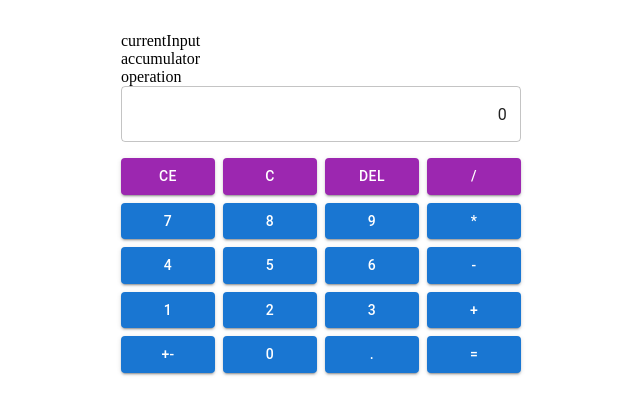
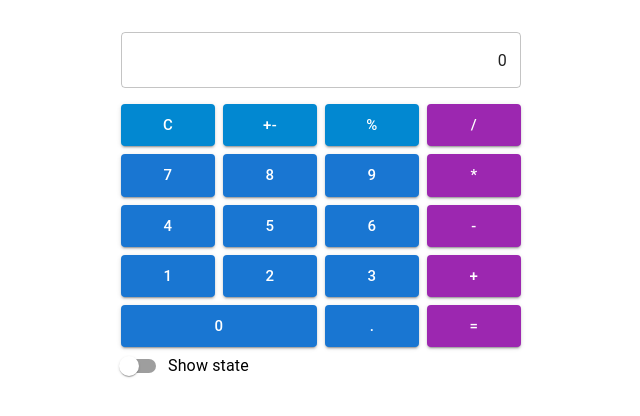
Before and after one commit to ArtemEkzarho/calculator-expressts-reactts-vite, a React (Vite) app in the folder client/: page / in a window 1280 px wide. Shown: the top 416 px of the page, without its empty margins (319-959 px from the left). Built offline with nearby package versions, Linux system fonts and the light colour scheme.

Commit message:
more realistic logic for actions

```diff
--- a/client/src/App.tsx
+++ b/client/src/App.tsx
@@ -1,73 +1,102 @@
 import { useState } from 'react'
-import { Box, TextField, Grid } from '@mui/material'
+import { Box, TextField, Grid, Switch, FormControlLabel, Typography } from '@mui/material'
 import CalculatorButton from './CalculatorButton' // Make sure to import or define this component
 
 export const App = () => {
-  const [currentInput, setCurrentInput] = useState<string>('')
-  const [accumulator, setAccumulator] = useState<number | null>(null)
-  const [operation, setOperation] = useState<string | null>(null)
+  const [displayValue, setDisplayValue] = useState<string>('0')
+  const [firstOperand, setFirstOperand] = useState<number | null>(null)
+  const [secondOperand, setSecondOperand] = useState<number | null>(null)
+  const [operator, setOperator] = useState<string | null>(null)
+  const [firstOperandSet, setFirstOperandSet] = useState<boolean>(false)
+  const [shouldClearField, setShouldClearField] = useState<boolean>(false)
 
-  const handleNumberClick = (number: string) => {
-    setCurrentInput(currentInput === '0' || operation ? number : currentInput + number)
-  }
+  const [showState, setShowState] = useState(false)
 
-  const handleClear = () => {
-    setCurrentInput('')
-    setAccumulator(null)
-    setOperation(null)
-  }
+  const inputDigit = (digit: number) => {
+    const parsedDigit = String(digit)
+    const newDisplayValue =
+      displayValue === '0' || shouldClearField ? parsedDigit : displayValue + parsedDigit
+    setDisplayValue(newDisplayValue)
 
-  const handleDelete = () => {
-    setCurrentInput(currentInput.slice(0, -1))
-  }
+    if (shouldClearField) {
+      setShouldClearField(false)
+    }
 
-  const handleDot = () => {
-    if (!currentInput.includes('.')) {
-      setCurrentInput(currentInput + '.')
+    if (!firstOperandSet) {
+      setFirstOperand(Number(newDisplayValue))
+    } else {
+      setSecondOperand(Number(newDisplayValue))
     }
   }
 
-  const handleOperator = (newOperation: string) => {
-    if (operation && accumulator !== null) {
-      const result = calculate(accumulator, parseFloat(currentInput), operation)
-      setAccumulator(result)
-      setCurrentInput('')
-      setOperation(newOperation)
-    } else {
-      setAccumulator(parseFloat(currentInput))
-      setCurrentInput('')
-      setOperation(newOperation)
+  const clearAll = () => {
+    setDisplayValue('0')
+    setOperator(null)
+    setFirstOperand(null)
+    setSecondOperand(null)
+    setFirstOperandSet(false)
+  }
+
+  const performOperation = (nextOperator: '/' | '-' | '+' | '*') => {
+    setFirstOperandSet(true)
+    setOperator(nextOperator)
+    setShouldClearField(true)
+    setSecondOperand(null)
+    handleEqual()
+  }
+
+  const handleEqual = () => {
+    const newValue = calculate()
+
+    if (newValue !== null) {
+      setFirstOperand(newValue)
+      setDisplayValue(String(newValue))
     }
   }
 
-  const handleCalculate = () => {
-    if (operation && accumulator !== null) {
-      const result = calculate(accumulator, parseFloat(currentInput), operation)
-      setCurrentInput(String(result))
-      setAccumulator(null)
-      setOperation(null)
+  const calculate = () => {
+    if (firstOperand !== null && secondOperand !== null) {
+      switch (operator) {
+        case '+':
+          return firstOperand + secondOperand
+        case '-':
+          return firstOperand - secondOperand
+        case '*':
+          return firstOperand * secondOperand
+        case '/':
+          return secondOperand !== 0 ? firstOperand / secondOperand : 0
+        default:
+          throw Error('Unknown operator')
+      }
+    } else {
+      console.log('One or both of operands are empty.')
+      return null
     }
   }
 
-  const handlePlusMinus = () => {
-    if (currentInput !== '') {
-      // Check if there's something to invert
-      setCurrentInput(currentInput.startsWith('-') ? currentInput.slice(1) : '-' + currentInput)
+  const toggleSign = () => {
+    const newValue = parseFloat(displayValue) * -1
+    setDisplayValue(String(newValue))
+
+    if (!firstOperandSet) {
+      setFirstOperand(Number(newValue))
+    } else {
+      setSecondOperand(Number(newValue))
     }
   }
 
-  const calculate = (first: number, second: number, operation: string): number => {
-    switch (operation) {
-      case '+':
-        return first + second
-      case '-':
-        return first - second
-      case '*':
-        return first * second
-      case '/':
-        return second !== 0 ? first / second : 0 // Prevent division by zero
-      default:
-        return 0
+  const inputDot = () => {
+    if (displayValue.indexOf('.') !== -1) {
+      return
+    } else {
+      const newValue = displayValue + '.'
+      setDisplayValue(String(newValue))
+
+      if (!firstOperandSet) {
+        setFirstOperand(Number(newValue))
+      } else {
+        setSecondOperand(Number(newValue))
+      }
     }
   }
 
@@ -83,64 +112,103 @@ export const App = () => {
         borderRadius: 2,
       }}
     >
-      <Box>currentInput {currentInput}</Box>
-      <Box>accumulator {accumulator}</Box>
-      <Box>operation {operation}</Box>
       <TextField
         fullWidth
         variant="outlined"
-        value={currentInput || (accumulator ? String(accumulator) : '0')}
+        value={displayValue}
         InputProps={{ readOnly: true }}
         inputProps={{ style: { textAlign: 'right' } }}
         sx={{ mb: 2 }}
       />
-      <Grid container spacing={1}>
-        {['CE', 'C', 'Del', '/'].map((op, index) => (
-          <Grid item xs={3} key={index}>
-            <CalculatorButton
-              label={op}
-              onClick={() => {
-                if (op === 'CE') {
-                  handleClear()
-                } else if (op === 'C') {
-                  handleClear()
-                } else if (op === 'Del') {
-                  handleDelete()
-                } else {
-                  handleOperator(op)
-                }
-              }}
-              color="secondary"
-            />
-          </Grid>
-        ))}
-        {['7', '8', '9', '*', '4', '5', '6', '-', '1', '2', '3', '+'].map((op) => (
-          <Grid item xs={3} key={op}>
-            <CalculatorButton
-              label={op}
-              onClick={() => {
-                if (!isNaN(Number(op))) {
-                  handleNumberClick(op)
-                } else {
-                  handleOperator(op)
-                }
-              }}
-            />
-          </Grid>
-        ))}
+
+      <Grid container spacing={1} mb={1}>
         <Grid item xs={3}>
-          <CalculatorButton label="+-" onClick={handlePlusMinus} />
+          <CalculatorButton label="C" onClick={clearAll} color="info" />
         </Grid>
         <Grid item xs={3}>
-          <CalculatorButton label="0" onClick={() => handleNumberClick('0')} />
+          <CalculatorButton label="+-" onClick={toggleSign} color="info" />
         </Grid>
         <Grid item xs={3}>
-          <CalculatorButton label="." onClick={handleDot} />
+          <CalculatorButton label="%" onClick={console.log} color="info" />
         </Grid>
         <Grid item xs={3}>
-          <CalculatorButton label="=" onClick={handleCalculate} color="primary" />
+          <CalculatorButton label="/" onClick={() => performOperation('/')} color="secondary" />
         </Grid>
       </Grid>
+      <Grid container spacing={1} mb={1}>
+        <Grid item xs={3}>
+          <CalculatorButton label="7" onClick={() => inputDigit(7)} />
+        </Grid>
+        <Grid item xs={3}>
+          <CalculatorButton label="8" onClick={() => inputDigit(8)} />
+        </Grid>
+        <Grid item xs={3}>
+          <CalculatorButton label="9" onClick={() => inputDigit(9)} />
+        </Grid>
+        <Grid item xs={3}>
+          <CalculatorButton label="*" onClick={() => performOperation('*')} color="secondary" />
+        </Grid>
+      </Grid>
+      <Grid container spacing={1} mb={1}>
+        <Grid item xs={3}>
+          <CalculatorButton label="4" onClick={() => inputDigit(4)} />
+        </Grid>
+        <Grid item xs={3}>
+          <CalculatorButton label="5" onClick={() => inputDigit(5)} />
+        </Grid>
+        <Grid item xs={3}>
+          <CalculatorButton label="6" onClick={() => inputDigit(6)} />
+        </Grid>
+        <Grid item xs={3}>
+          <CalculatorButton label="-" onClick={() => performOperation('-')} color="secondary" />
+        </Grid>
+      </Grid>
+      <Grid container spacing={1} mb={1}>
+        <Grid item xs={3}>
+          <CalculatorButton label="1" onClick={() => inputDigit(1)} />
+        </Grid>
+        <Grid item xs={3}>
+          <CalculatorButton label="2" onClick={() => inputDigit(2)} />
+        </Grid>
+        <Grid item xs={3}>
+          <CalculatorButton label="3" onClick={() => inputDigit(3)} />
+        </Grid>
+        <Grid item xs={3}>
+          <CalculatorButton label="+" onClick={() => performOperation('+')} color="secondary" />
+        </Grid>
+      </Grid>
+      <Grid container spacing={1}>
+        <Grid item xs={6}>
+          <CalculatorButton label="0" onClick={() => inputDigit(0)} />
+        </Grid>
+        <Grid item xs={3}>
+          <CalculatorButton label="." onClick={inputDot} />
+        </Grid>
+        <Grid item xs={3}>
+          <CalculatorButton label="=" onClick={handleEqual} color="secondary" />
+        </Grid>
+      </Grid>
+      <FormControlLabel
+        control={<Switch value={showState} onChange={(e, checked) => setShowState(checked)} />}
+        label="Show state"
+      />
+
+      {showState && (
+        <>
+          <Typography variant="body2" gutterBottom>
+            display value: {displayValue}
+          </Typography>
+          <Typography variant="body2" gutterBottom>
+            first operand: {firstOperand}
+          </Typography>
+          <Typography variant="body2" gutterBottom>
+            display value: {secondOperand}
+          </Typography>
+          <Typography variant="body2" gutterBottom>
+            display value: {displayValue}
+          </Typography>
+        </>
+      )}
     </Box>
   )
 }
--- a/client/src/CalculatorButton.tsx
+++ b/client/src/CalculatorButton.tsx
@@ -7,7 +7,7 @@ interface Props extends ButtonProps {
 
 export const CalculatorButton = ({ label, onClick, ...props }: Props) => {
   return (
-    <Button fullWidth variant="contained" onClick={onClick} {...props}>
+    <Button fullWidth variant="contained" onClick={onClick} {...props} size="large">
       {label}
     </Button>
   )
```
